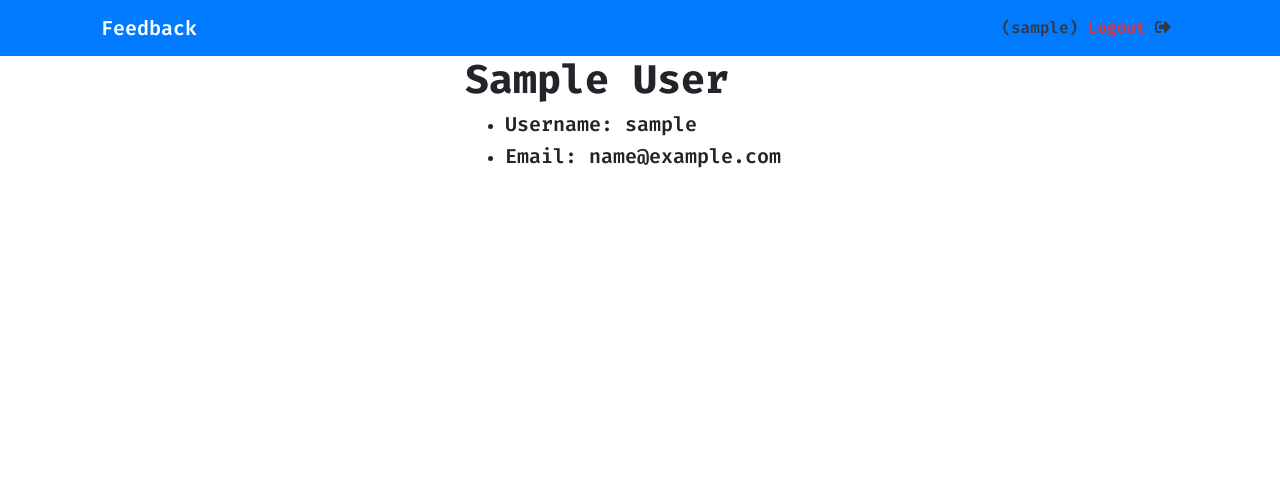
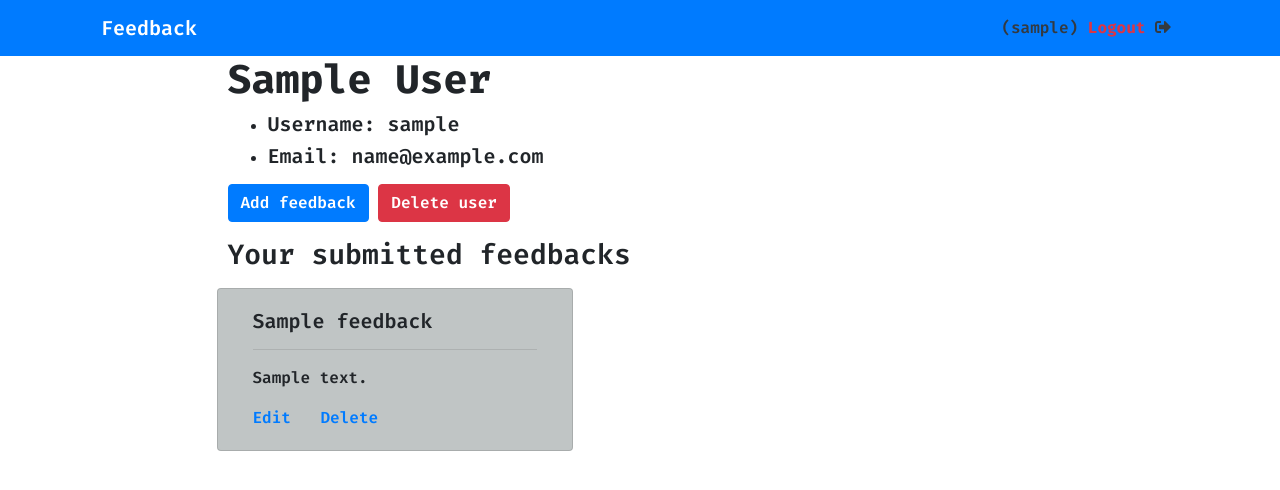
Before and after one commit to KevinChheang/feedback-app, a Flask app: a page that uses templates/base.html in a window 1280 px wide. Shown: the top 490 px of the page. Run offline with Flask 2, Linux system fonts and the light colour scheme; the visitor is signed in with stand-in values (Sample User, id 1); tables that the repository leaves empty hold one stand-in row (values such as "Sample post"); some libraries are stand-ins or nearby versions.

Commit message:
created feedback_from.html; display all feedbacks from current user with link to edit/delete feedback; implemented add feedback functionality

```diff
--- a/app.py
+++ b/app.py
@@ -1,7 +1,7 @@
 from flask import Flask, render_template, redirect, session, flash
 from flask_debugtoolbar import DebugToolbarExtension
-from forms import UserRegisterForm, UserLoginForm
-from models import db, connect_db, User
+from forms import UserRegisterForm, UserLoginForm, FeedbackForm
+from models import db, connect_db, User, Feedback
 from sqlalchemy.exc import IntegrityError
 from sqlalchemy.exc import DataError
 
@@ -20,6 +20,8 @@ db.create_all() # create tables
 
 @app.route("/")
 def homepage():
+    if "username" in session:
+        return redirect(f"/users/{session['username']}")
     return redirect("/register")
 
 @app.route("/register", methods=["GET", "POST"])
@@ -50,9 +52,6 @@ def register_user():
 
 @app.route("/login", methods=["GET", "POST"])
 def login():
-    if "username" not in session:
-        flash("Please create an account first.", "info")
-        return redirect("/register")
     form = UserLoginForm()
 
     if form.validate_on_submit():
@@ -90,4 +89,29 @@ def show_secret(username):
 
     user = User.query.get_or_404(username)
 
-    return render_template("user_info.html", user=user)
+    feedbacks = Feedback.query.filter_by(username=username).all()
+
+    return render_template("user_info.html", user=user, feedbacks=feedbacks)
+
+@app.route("/users/<username>/feedback/add", methods=["GET", "POST"])
+def add_feedback(username):
+    if "username" not in session:
+        flash("Please login/register to unlock.", "warning")
+        return redirect("/")
+
+    form = FeedbackForm()
+
+    if form.validate_on_submit():
+        title = form.title.data
+        content = form.content.data
+
+        feedback = Feedback(title=title, content=content, username=username)
+
+        db.session.add(feedback)
+        db.session.commit()
+
+        flash("Feedback submitted", "success")
+
+        return redirect("/users/{{user.username}}")
+
+    return render_template("feedback_form.html", form=form)
--- a/static/style.css
+++ b/static/style.css
@@ -9,3 +9,7 @@ nav {
 h1 {
     font-weight: 700;
 }
+
+.feedback-bg {
+    background-color: rgb(192, 197, 197);
+}
--- a/templates/base.html
+++ b/templates/base.html
@@ -48,7 +48,7 @@
     </div>
     <div class="container">
         <div class="row d-flex justify-content-center">
-            <div class="col-md-4 rounded-pill">
+            <div class="col-md-9 rounded-pill">
                 {% for cat, msg in get_flashed_messages(with_categories=True) %}
                     <div class="alert alert-{{cat}} mt-2 rounded-pill">{{msg}}</div>
                 {% endfor %}
--- a/templates/user_info.html
+++ b/templates/user_info.html
@@ -7,5 +7,25 @@
             <li><h5>Username: {{user.username}}</h5></li>
             <li><h5>Email: {{user.email}}</h5></li>
         </ul>
+        <a href="/users/{{user.username}}/feedback/add" class="btn btn-primary">Add feedback</a>
+        <a href="#" class="btn btn-danger">Delete user</a>
+    </div>
+
+    {% if feedbacks %}
+        <h3 class="mt-3">Your submitted feedbacks</h3>
+    {% endif %}
+
+    <div class="row">
+        {% for feedback in feedbacks %}
+            <div class="card col-md-5 mx-1 my-2 feedback-bg">
+                <div class="card-body">
+                    <h5 class="card-title">{{feedback.title}}</h5>
+                    <hr>
+                    <p class="card-text">{{feedback.content}}</p>
+                    <a href="#" class="card-link">Edit</a>
+                    <a href="#" class="card-link">Delete</a>
+                </div>
+            </div>
+        {% endfor %}
     </div>
 {% endblock %}
```
Also changed, not shown: forms.py (+8 -1 lines), templates/feedback_form.html (added, +22 -0 lines).
